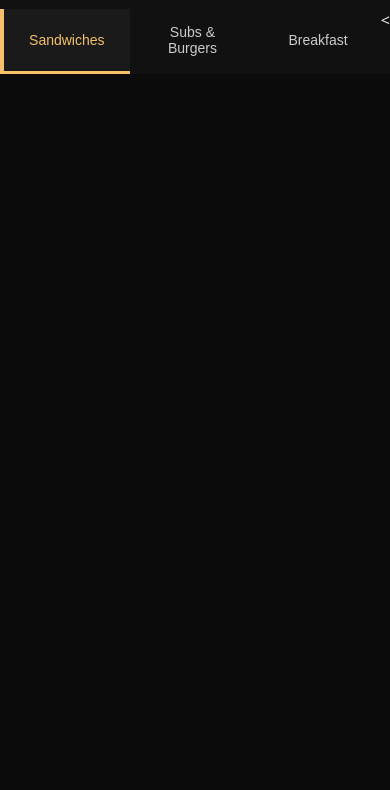
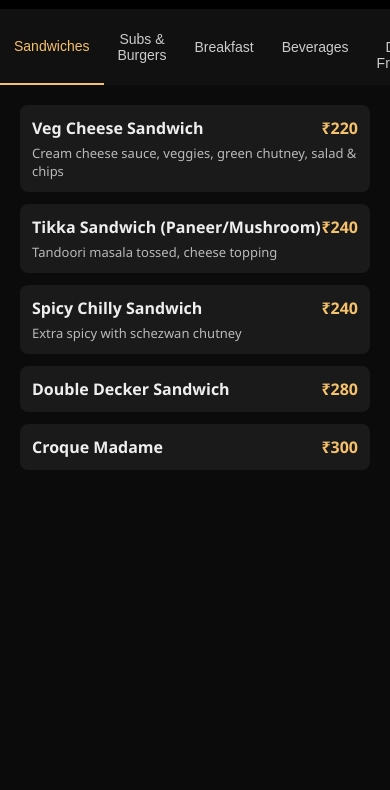
Before and after one commit to General-man/soundtrack-cafe, a plain HTML site: page index.html in a window 390 px wide. Shown: the part 127-917 px from the top of the page. After the commit the page ends 844 px from the top, so only its background shows below. Drawn offline with Linux system fonts and the light colour scheme.

Commit message:
Update index.html

```diff
--- a/index.html
+++ b/index.html
@@ -13,62 +13,43 @@ body{
   color:#eee;
 }
 
-/* HEADER */
 header{
   text-align:center;
-  padding:20px;
+  padding:25px 10px;
   background:#000;
 }
 
 header h1{
   color:#f5c16c;
   margin:0;
+  letter-spacing:1px;
 }
 
-/* LAYOUT */
-.main{
+nav{
   display:flex;
-  min-height:100vh;
+  overflow-x:auto;
+  background:#111;
 }
 
-/* SIDEBAR */
-.sidebar{
-  width:200px;
-  background:#111;
-  padding-top:10px;
-}
-
-.sidebar button{
-  width:100%;
-  padding:15px;
+nav button{
+  flex:1;
+  padding:14px;
   background:none;
   border:none;
   color:#ccc;
-  text-align:left;
+  font-size:14px;
   cursor:pointer;
-  font-size:14px;
 }
 
-.sidebar button:hover{
-  background:#1a1a1a;
+nav button.active{
+  color:#f5c16c;
+  border-bottom:2px solid #f5c16c;
 }
 
-.sidebar button.active{
-  color:#f5c16c;
-  background:#1a1a1a;
-  border-left:4px solid #f5c16c;
-}
-
-/* CONTENT */
-.content{
-  flex:1;
-  padding:20px;
-}
-
-/* SECTIONS */
 .section{
   display:none;
-  animation:fade 0.4s ease;
+  padding:20px;
+  animation:fade 0.5s ease;
 }
 
 .section.active{
@@ -102,27 +83,6 @@ header h1{
   from{opacity:0; transform:translateY(10px);}
   to{opacity:1; transform:translateY(0);}
 }
-
-/* MOBILE */
-@media(max-width:768px){
-  .main{
-    flex-direction:column;
-  }
-  .sidebar{
-    width:100%;
-    display:flex;
-    overflow-x:auto;
-  }
-  .sidebar button{
-    flex:1;
-    text-align:center;
-    border-left:none;
-    border-bottom:3px solid transparent;
-  }
-  .sidebar button.active{
-    border-bottom:3px solid #f5c16c;
-  }
-}
 </style>
 </head>
 
@@ -132,11 +92,91 @@ header h1{
   <h1>🎵 The Soundtrack Cafe</h1>
 </header>
 
-<div class="main">
+<nav>
+  <button class="active" onclick="showSection('sandwich')">Sandwiches</button>
+  <button onclick="showSection('subs')">Subs & Burgers</button>
+  <button onclick="showSection('breakfast')">Breakfast</button>
+  <button onclick="showSection('beverages')">Beverages</button>
+  <button onclick="showSection('franky')">All Day Franky</button>
+  <button onclick="showSection('pasta')">Wine Pastas</button>
+  <button onclick="showSection('greentea')">Green Tea</button>
+</nav>
 
-  <!-- SIDEBAR -->
-  <div class="sidebar">
-    <button class="active" onclick="showSection('sandwich', this)">Sandwiches</button>
-    <button onclick="showSection('subs', this)">Subs & Burgers</button>
-    <button onclick="showSection('breakfast', this)">Breakfast</button>
-    <
+<!-- SANDWICHES -->
+<div id="sandwich" class="section active">
+  <div class="item">
+    <div class="item-title"><span>Veg Cheese Sandwich</span><span class="price">₹220</span></div>
+    <div class="desc">Cream cheese sauce, veggies, green chutney, salad & chips</div>
+  </div>
+
+  <div class="item">
+    <div class="item-title"><span>Tikka Sandwich (Paneer/Mushroom)</span><span class="price">₹240</span></div>
+    <div class="desc">Tandoori masala tossed, cheese topping</div>
+  </div>
+
+  <div class="item">
+    <div class="item-title"><span>Spicy Chilly Sandwich</span><span class="price">₹240</span></div>
+    <div class="desc">Extra spicy with schezwan chutney</div>
+  </div>
+
+  <div class="item">
+    <div class="item-title"><span>Double Decker Sandwich</span><span class="price">₹280</span></div>
+  </div>
+
+  <div class="item">
+    <div class="item-title"><span>Croque Madame</span><span class="price">₹300</span></div>
+  </div>
+</div>
+
+<!-- SUBS -->
+<div id="subs" class="section">
+  <div class="item"><div class="item-title"><span>Indo Mexican Sub</span><span class="price">₹280</span></div></div>
+  <div class="item"><div class="item-title"><span>Veg Californian Sub</span><span class="price">₹280</span></div></div>
+  <div class="item"><div class="item-title"><span>Herb Chilly Potato Burger</span></div></div>
+</div>
+
+<!-- BREAKFAST -->
+<div id="breakfast" class="section">
+  <div class="item"><div class="item-title"><span>Continental Breakfast</span><span class="price">₹320</span></div></div>
+  <div class="item"><div class="item-title"><span>Indo American Fusion</span><span class="price">₹320</span></div></div>
+  <div class="item"><div class="item-title"><span>Regular Omelettes</span><span class="price">₹180</span></div></div>
+  <div class="item"><div class="item-title"><span>Premium Omelettes</span><span class="price">₹220</span></div></div>
+</div>
+
+<!-- BEVERAGES -->
+<div id="beverages" class="section">
+  <div class="item"><div class="item-title"><span>Espresso</span><span class="price">₹100</span></div></div>
+  <div class="item"><div class="item-title"><span>Cappuccino</span><span class="price">₹140</span></div></div>
+  <div class="item"><div class="item-title"><span>Cafe Latte</span><span class="price">₹150</span></div></div>
+</div>
+
+<!-- FRANKY -->
+<div id="franky" class="section">
+  <div class="item"><div class="item-title"><span>Paneer/Mushroom Tikka Franky</span><span class="price">₹230/250</span></div></div>
+  <div class="item"><div class="item-title"><span>Mashed Paneer Franky</span><span class="price">₹230/250</span></div></div>
+</div>
+
+<!-- PASTA -->
+<div id="pasta" class="section">
+  <div class="item"><div class="item-title"><span>Fusilli Le Blanc</span><span class="price">₹260</span></div></div>
+  <div class="item"><div class="item-title"><span>Smoked Makhani Pasta</span><span class="price">₹320</span></div></div>
+</div>
+
+<!-- GREEN TEA -->
+<div id="greentea" class="section">
+  <div class="item"><div class="item-title"><span>Tulsi Green Tea</span><span class="price">₹160</span></div></div>
+  <div class="item"><div class="item-title"><span>Kashmiri Kahwa</span><span class="price">₹170</span></div></div>
+  <div class="item"><div class="item-title"><span>Pure Matcha</span><span class="price">₹200</span></div></div>
+</div>
+
+<script>
+function showSection(id){
+  document.querySelectorAll('.section').forEach(s=>s.classList.remove('active'));
+  document.querySelectorAll('nav button').forEach(b=>b.classList.remove('active'));
+  document.getElementById(id).classList.add('active');
+  event.target.classList.add('active');
+}
+</script>
+
+</body>
+</html>
```
